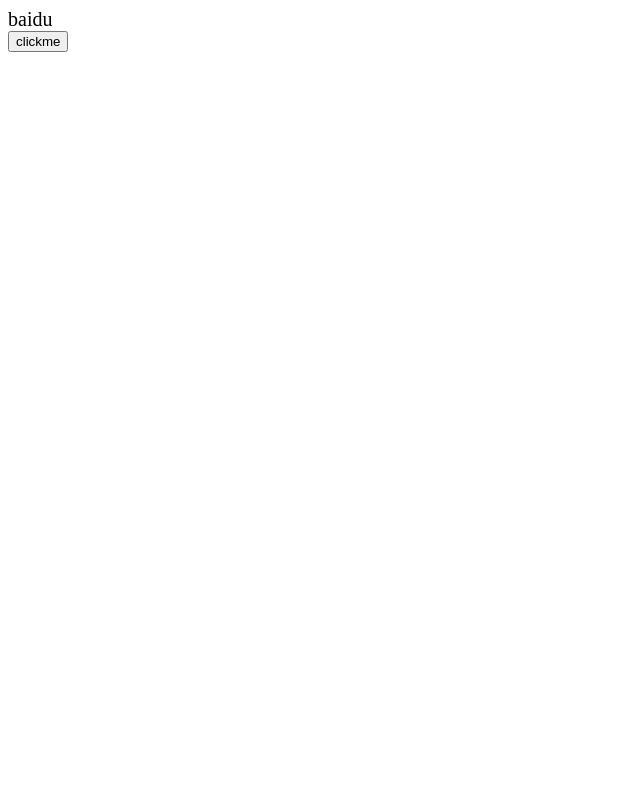
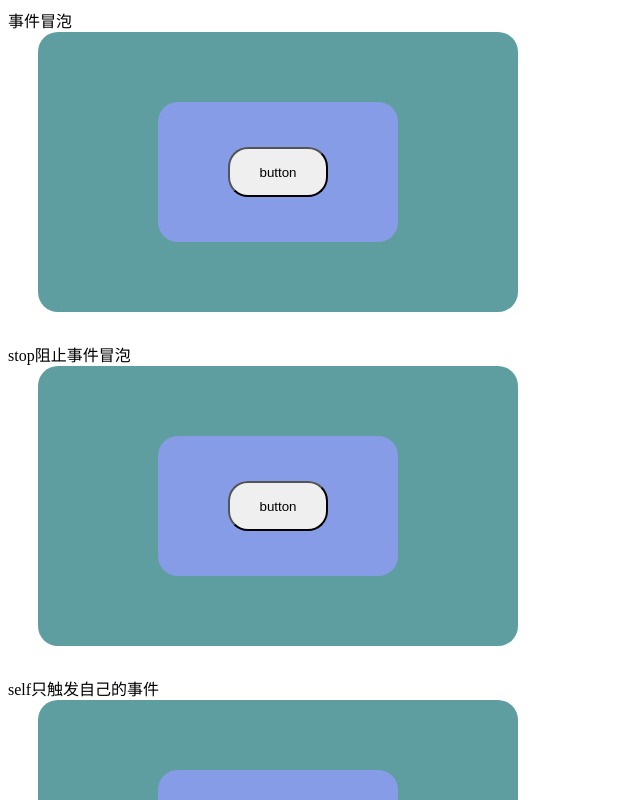
Before and after one commit to Roben-hou/vue, a Vue app in the folder vue3/: page / in a window 1280 px wide. Shown: the top 800 px of the page, without its empty margins (0-640 px from the left). Built offline with nearby package versions, Linux system fonts and the light colour scheme; the HTML template or start-up script is replaced by a standard one.

Commit message:
事件冒泡

```diff
--- a/vue3/src/App.vue
+++ b/vue3/src/App.vue
@@ -5,10 +5,11 @@
 //import Test3 from './views/vue基本语法/1.模版语法/3条件渲染.vue'
 //import Test4 from './views/vue基本语法/1.模版语法/4.列表渲染.vue'
 //import Test5 from './views/vue基本语法/1.模版语法/5.事件绑定.vue'
-import Test6 from './views/vue基本语法/1.模版语法/6.prevent和once.vue'
+//import Test6 from './views/vue基本语法/1.模版语法/6.prevent和once.vue'
+import Test7 from './views/vue基本语法/1.模版语法/7.事件冒泡和阻止事件冒泡.vue'
 </script>
 
 <template>
   <!-- 直接像写 HTML 标签一样把它放在页面上！ -->
-<Test6/>
+<Test7/>
 </template>
--- a/vue3/src/views/vue基本语法/1.模版语法/7.事件冒泡和阻止事件冒泡.vue
+++ b/vue3/src/views/vue基本语法/1.模版语法/7.事件冒泡和阻止事件冒泡.vue
@@ -0,0 +1,59 @@
+<script setup lang="ts">
+function clickhandler(msg:string){
+    console.log(msg)
+}
+</script>
+
+<template>
+    <div>事件冒泡</div>
+<div class="A" @click="clickhandler('A')">
+    <div class="B" @click="clickhandler('B')">
+        <button @click="clickhandler('button')">button</button>
+    </div>
+</div>
+<div>stop阻止事件冒泡</div>
+<div class="A" @click.stop="clickhandler('A')">
+    <div class="B" @click.stop="clickhandler('B')">
+        <button @click.stop="clickhandler('button')">button</button>
+    </div>
+</div>
+<div>self只触发自己的事件</div>
+<div class="A" @click="clickhandler('A')">
+    <div class="B" @click.self="clickhandler('B')">
+        <button @click.self="clickhandler('button')">button</button>
+    </div>
+</div>
+</template>
+
+<style>
+
+.A{
+    width: 400px;
+    height: 200px;
+    background-color: cadetblue;
+    padding: 40px;
+    margin-bottom: 30px;
+    margin-left: 30px;
+    border-radius: 20px;
+    display: flex;
+    justify-content: center;
+    align-items: center;
+    .B{
+        width: 200px;
+        height: 100px;
+        background-color: rgb(135, 156, 230);
+        padding: 20px;
+        display: flex;
+        justify-content: center;
+        align-items: center;
+        border-radius: 20px;
+        button{
+            width: 100px;
+            height: 50px;
+            border-radius: 20px;
+        }
+    }
+}
+
+
+</style>
```
